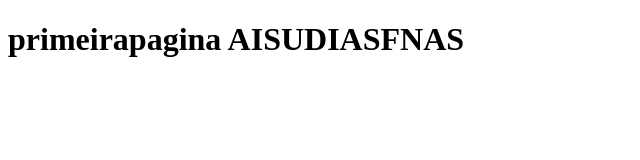
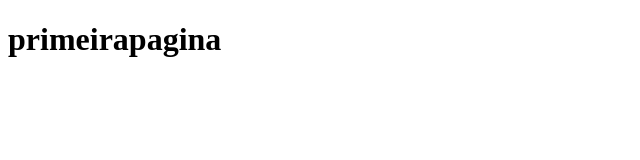
Before and after one commit to Gaamiwnl/first, a plain HTML site: page index.html in a window 1280 px wide. Shown: the whole page, without its empty margins (0-640 px from the left). Drawn offline with Linux system fonts and the light colour scheme.

Commit message:
primeiraaulagit

```diff
--- a/index.html
+++ b/index.html
@@ -6,7 +6,7 @@
     <title>aaaa</title>
 </head>
 <body>
-    <h1>primeirapagina AISUDIASFNAS</h1>
+    <h1>primeirapagina </h1>
     <script src="script.js">
     </script>
 </body>
```
